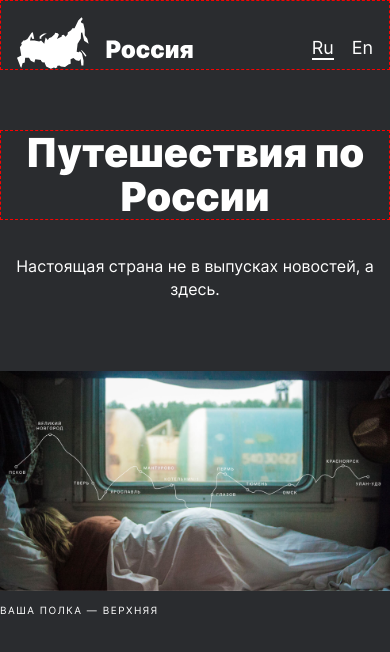
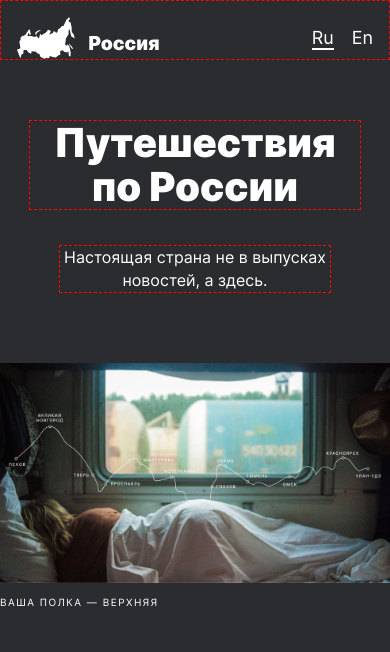
Before and after one commit to selwu/praktikum, a plain HTML site: page index.html in a window 390 px wide. Drawn offline with Linux system fonts and the light colour scheme.

Commit message:
adaptive, header1

```diff
--- a/blocks/header/__logo/header__logo.css
+++ b/blocks/header/__logo/header__logo.css
@@ -2,3 +2,10 @@
   width: 176px;
   height: 52px;
 }
+
+@media screen and (max-width: 767px) {
+  .header__logo {
+    width: 142px;
+    height: 42px;
+  }
+}
--- a/blocks/lead/__subtitle/lead__subtitle.css
+++ b/blocks/lead/__subtitle/lead__subtitle.css
@@ -1,4 +1,5 @@
  .lead__subtitle {
+  border: 1px dashed red;
    margin: 35px auto 70px;
    padding: 0;
    max-width: 583px;
@@ -13,5 +14,6 @@
    .lead__subtitle {
     font-size: 16px;
     line-height: 23px;
+    max-width: 270px;
    }
  }
--- a/blocks/lead/__title/lead__title.css
+++ b/blocks/lead/__title/lead__title.css
@@ -14,5 +14,6 @@
   .lead__title {
     font-size: 40px;
     line-height: 44px;
+    max-width: 330px;
   }
 }
```
